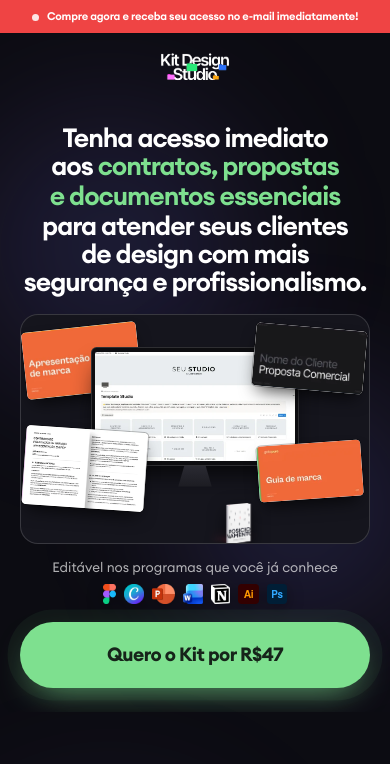
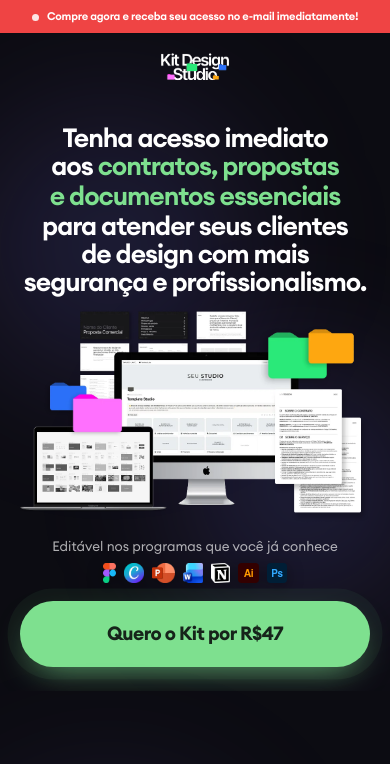
Before and after one commit to tedeschilari-ai/laritedeschi-site, a plain HTML site: page kitdesignstudio/4/index.html in a window 390 px wide. Shown: the top 764 px of the page. Drawn offline with Linux system fonts and the light colour scheme; animation ran at ten frames a second.

Commit message:
Kit /4: capa com o mockup feito pela Lari, sem a cena montada em código (prévia)
Co-Authored-By: Claude Opus 5.5 <noreply@anthropic.com>

```diff
--- a/assets/css/kit-bonus.css
+++ b/assets/css/kit-bonus.css
@@ -149,29 +149,9 @@ li .aips{margin:4px 0 0 4px;vertical-align:middle}
 /* ---------- capa: destaque no verde do botão (18/11) ---------- */
 :root{--hl-capa:var(--cta-2,#3fbf18)}
 
-/* ---------- capa da /4: cena com os materiais reais do Kit ---------- */
-.cena-kit{position:relative;container-type:inline-size;width:100%;max-width:820px;aspect-ratio:16/8.6;margin:26px auto 0;border-radius:24px;background:#15151d;border:1px solid var(--line-2);overflow:hidden}
-.cena-kit img{display:block;width:100%;height:auto}
-.ck-doc{position:absolute;margin:0;border-radius:1.2cqw;overflow:hidden;background:#fff;box-shadow:0 2.6cqw 5cqw -1.6cqw rgba(0,0,0,.75),0 0 0 1px rgba(0,0,0,.25)}
-.ck-apr{left:3%;top:7%;width:30%;rotate:-6deg;z-index:1}
-.ck-con{left:4%;top:45%;width:31%;rotate:4deg;z-index:3}
-.ck-pro{right:2.5%;top:7%;width:28%;rotate:5deg;z-index:3}
-.ck-man{right:5%;top:54%;width:25%;rotate:-4deg;z-index:3}
-.ck-mac{position:absolute;left:25%;top:11%;width:50%;z-index:2}
-.ck-tela{border-radius:1.6cqw;padding:1.1cqw;background:#0d0d10;border:1px solid rgba(255,255,255,.14);box-shadow:0 4cqw 7cqw -2.5cqw rgba(0,0,0,.9)}
-.ck-tela img{border-radius:.6cqw}
-.ck-pe{display:block;width:16%;height:6cqw;margin:0 auto;background:linear-gradient(#2a2a32,#1c1c22);clip-path:polygon(18% 0,82% 0,100% 100%,0 100%)}
-.ck-pe::after{content:"";display:block}
-.ck-livro{position:absolute;right:31%;bottom:-2%;width:12%!important;z-index:4;filter:drop-shadow(0 2cqw 2.4cqw rgba(0,0,0,.6))}
-@media (max-width:640px){
-  .cena-kit{aspect-ratio:16/10.5;margin-top:18px;border-radius:18px}
-  .ck-mac{left:20%;top:14%;width:60%}
-  .ck-apr{left:1%;top:5%;width:33%}
-  .ck-pro{right:1%;top:5%;width:32%}
-  .ck-con{left:1%;top:50%;width:35%}
-  .ck-man{right:2%;top:56%;width:30%}
-  .ck-livro{right:31%;width:15%!important}
-}
+/* ---------- capa da /4: mockup feito pela Lari, direto sobre o fundo ---------- */
+.capa-mockup{display:block;width:100%;max-width:760px;height:auto;margin:22px auto 0}
+@media (max-width:640px){.capa-mockup{margin-top:14px}}
 
 /* ---------- dobra "100% editável": fundo chapado e só os logos ---------- */
 .edit{background:var(--card)!important;box-shadow:none!important;border:1px solid var(--line-2)!important}
--- a/kitdesignstudio/4/index.html
+++ b/kitdesignstudio/4/index.html
@@ -342,14 +342,7 @@ fbq('init','874750447646279');fbq('track','PageView');fbq('track','ViewContent',
   <div class="wrap">
     <h1 id="h1">Tenha acesso imediato aos <span class="grad" style="--hl:var(--hl-capa)">contratos, propostas e documentos essenciais</span> para atender seus clientes de design com mais segurança e profissionalismo.</h1>
 
-    <div class="cena-kit rv" role="img" aria-label="Materiais do Kit Design Studio: dashboard de projetos no Notion no computador, com contrato, proposta comercial, apresentação e manual de marca em volta">
-      <figure class="ck-doc ck-apr"><img src="../../assets/img/kit-design-studio/capa/apresentacao.webp" alt="" width="584" height="340"></figure>
-      <figure class="ck-doc ck-con"><img src="../../assets/img/kit-design-studio/capa/contrato.webp" alt="" width="418" height="271"></figure>
-      <div class="ck-mac"><div class="ck-tela"><img src="../../assets/img/kit-design-studio/capa/dashboard.webp" alt="" width="765" height="418"></div><span class="ck-pe"></span></div>
-      <figure class="ck-doc ck-pro"><img src="../../assets/img/kit-design-studio/capa/proposta.webp" alt="" width="540" height="304"></figure>
-      <figure class="ck-doc ck-man"><img src="../../assets/img/kit-design-studio/capa/manual.webp" alt="" width="400" height="216"></figure>
-      <img class="ck-livro" src="../../assets/img/kit-design-studio/bonus/ebook-posicionamento.webp" alt="" width="863" height="740">
-    </div>
+    <img class="capa-mockup rv" src="../../assets/img/kit-design-studio/capa/mockup-capa.webp" alt="Kit Design Studio: iMac com o dashboard de projetos no Notion, MacBook, proposta comercial, contrato e as pastas do Kit" width="1076" height="654" fetchpriority="high">
 
     <p class="editl rv">Editável nos programas que você já conhece<span class="mini-apps"><img src="../../assets/img/kit-design-studio/logo-figma.webp" alt="Figma" width="149" height="223"><img src="../../assets/img/kit-design-studio/logo-canva.webp" alt="Canva" width="223" height="223"><img src="../../assets/img/kit-design-studio/logo-powerpoint.webp" alt="PowerPoint" width="260" height="223"><img src="../../assets/img/kit-design-studio/logo-word.webp" alt="Word" width="218" height="223"><img src="../../assets/img/kit-design-studio/logo-notion.webp" alt="Notion" width="214" height="223"><img src="../../assets/img/kit-design-studio/logo-illustrator.svg" alt="Illustrator" width="240" height="234"><img src="../../assets/img/kit-design-studio/logo-photoshop.svg" alt="Photoshop" width="240" height="234"></span></p>
 
```
Also changed, not shown: assets/img/kit-design-studio/capa/apresentacao.webp (deleted), assets/img/kit-design-studio/capa/contrato.webp (deleted), assets/img/kit-design-studio/capa/dashboard.webp (deleted), assets/img/kit-design-studio/capa/manual.webp (deleted), assets/img/kit-design-studio/capa/mockup-capa.webp (added), assets/img/kit-design-studio/capa/proposta.webp (deleted).
